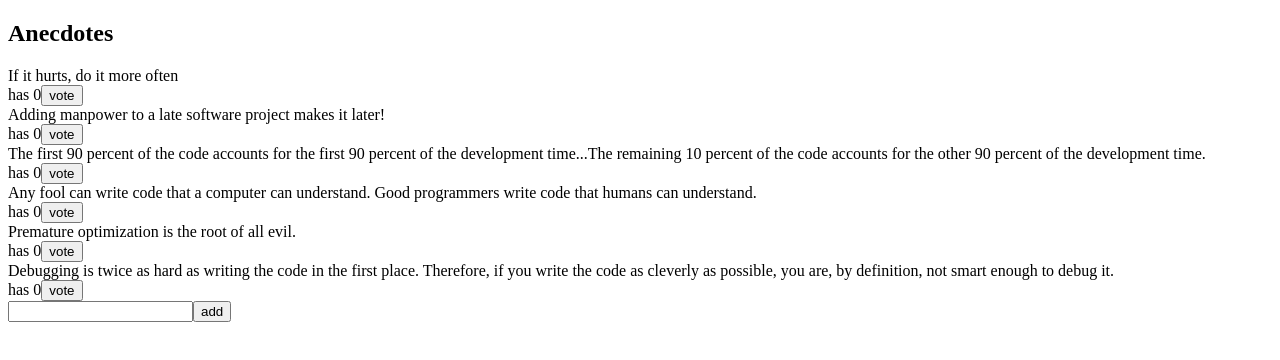
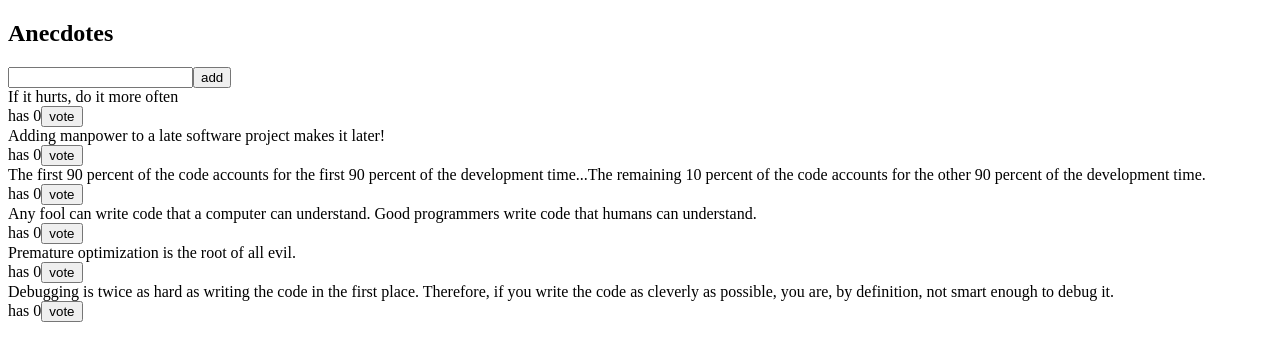
Before and after one commit to tommijuslin/fullstack-2022, a React (Create React App) app in the folder part6/redux-anecdotes/: page / in a window 1280 px wide. Shown: the top 360 px of the page. Built offline with nearby package versions, Linux system fonts and the light colour scheme.

Commit message:
6.6-6.8: anekdootit, step4-6

```diff
--- a/part6/redux-anecdotes/src/App.js
+++ b/part6/redux-anecdotes/src/App.js
@@ -1,28 +1,12 @@
-import { useSelector, useDispatch } from 'react-redux'
-import { vote } from './reducers/anecdoteReducer'
-import NewAnecdote from './components/NewAnecdote'
+import AnecdoteForm from './components/AnecdoteForm'
+import AnecdoteList from './components/AnecdoteList'
 
 const App = () => {
-  const anecdotes = useSelector(state => state)
-  const dispatch = useDispatch()
-
   return (
     <div>
       <h2>Anecdotes</h2>
-      {anecdotes
-        .sort((a, b) => { return b.votes - a.votes })
-        .map(anecdote =>
-        <div key={anecdote.id}>
-          <div>
-            {anecdote.content}
-          </div>
-          <div>
-            has {anecdote.votes}
-            <button onClick={() => dispatch(vote(anecdote.id))}>vote</button>
-          </div>
-        </div>
-      )}
-      <NewAnecdote />
+      <AnecdoteForm />
+      <AnecdoteList />
     </div>
   )
 }
--- /dev/null
+++ b/part6/redux-anecdotes/src/components/AnecdoteList.js
@@ -0,0 +1,25 @@
+import { useSelector, useDispatch } from 'react-redux'
+import { vote } from '../reducers/anecdoteReducer'
+
+const AnecdoteList = () => {
+  const anecdotes = useSelector(state => state)
+  const dispatch = useDispatch()
+
+  return (
+    anecdotes
+      .sort((a, b) => { return b.votes - a.votes })
+      .map(anecdote =>
+        <div key={anecdote.id}>
+          <div>
+            {anecdote.content}
+          </div>
+          <div>
+            has {anecdote.votes}
+            <button onClick={() => dispatch(vote(anecdote.id))}>vote</button>
+          </div>
+        </div>
+      )
+  )
+}
+
+export default AnecdoteList
```
Also changed, not shown: part6/redux-anecdotes/src/components/AnecdoteForm.js (renamed from part6/redux-anecdotes/src/components/NewAnecdote.js).
